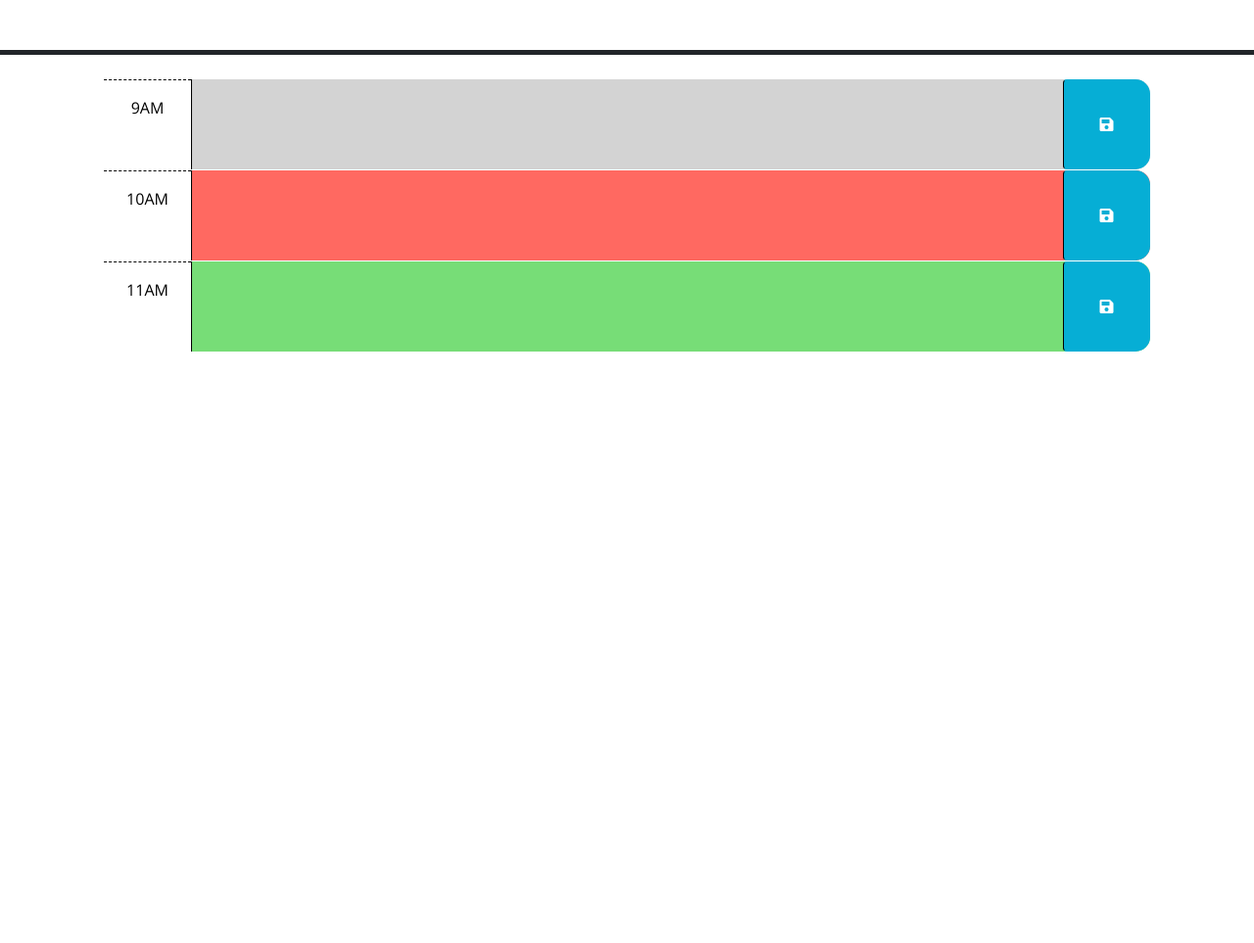
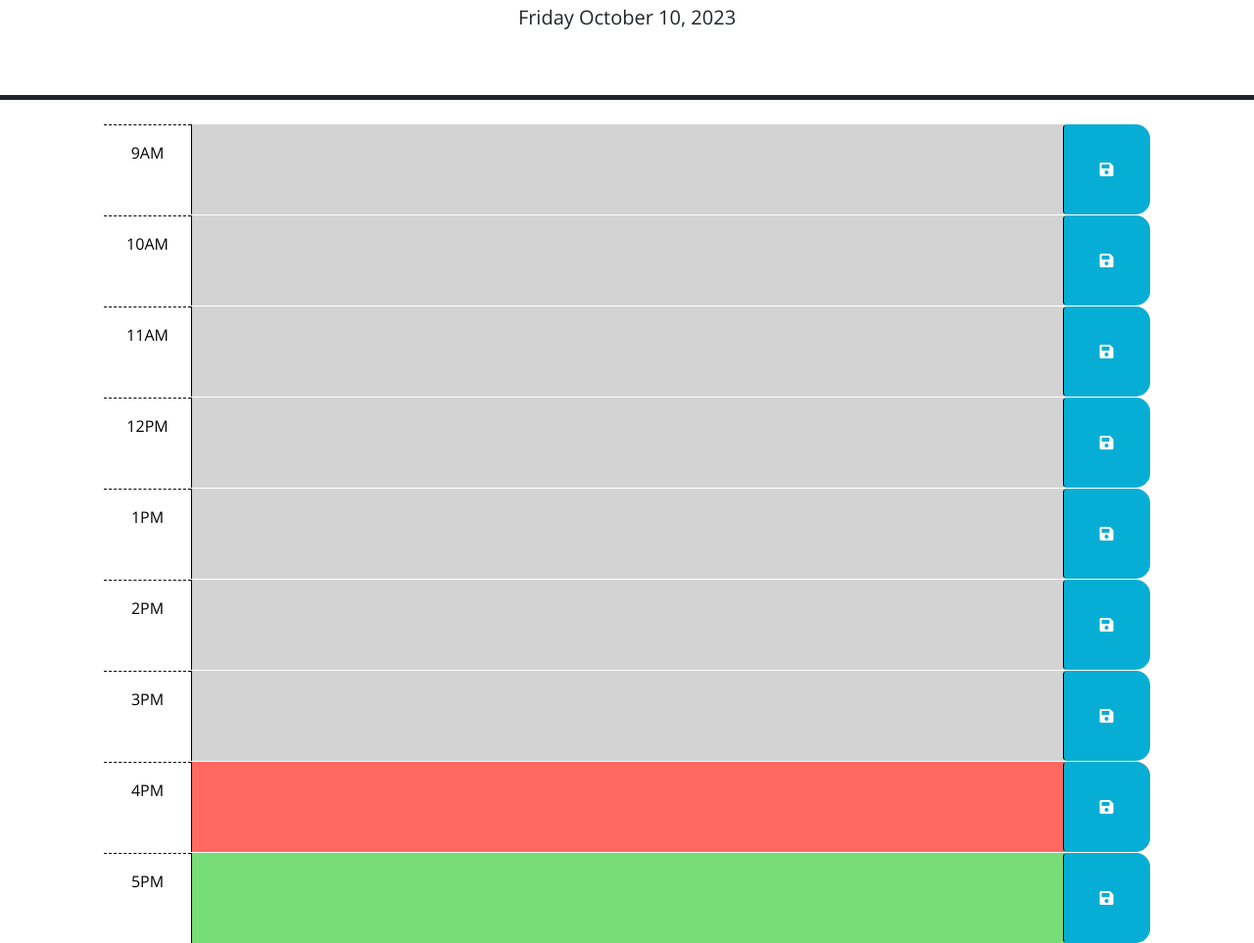
Before and after one commit to jalland/module_5_challenge, a plain HTML site: page index.html in a window 1280 px wide. Shown: the part 176-1139 px from the top of the page at 98% size. Before the commit the page ends 800 px from the top, so only its background shows below. Drawn offline with nearby package versions, Linux system fonts and the light colour scheme.

Commit message:
Initial protptype of application complete

```diff
--- a/Develop/script.js
+++ b/Develop/script.js
@@ -8,16 +8,50 @@ $(function () {
   // function? How can DOM traversal be used to get the "hour-x" id of the
   // time-block containing the button that was clicked? How might the id be
   // useful when saving the description in local storage?
+  $(".saveBtn").on("click",function(){
+    text = $(this).parent().children('textarea').val()
+    id = $(this).parent().attr('id');
+    localStorage.setItem(id,text)
+  })
+
+
   //
   // TODO: Add code to apply the past, present, or future class to each time
   // block by comparing the id to the current hour. HINTS: How can the id
   // attribute of each time-block be used to conditionally add or remove the
   // past, present, and future classes? How can Day.js be used to get the
   // current hour in 24-hour time?
+  hours = [9,10,11,12,13,14,15,16,17]
+  for(i=0;i<hours.length;i++){
+      if(dayjs().format("H")<hours[i]){
+        $("#hour-"+(i+9)).removeClass("past")
+        $("#hour-"+(i+9)).removeClass("present")
+        $("#hour-"+(i+9)).addClass("future")
+      }
+      else if(dayjs().format("H")==hours[i]){
+        $("#hour-"+(i+9)).removeClass("past")
+        $("#hour-"+(i+9)).addClass("present")
+        $("#hour-"+(i+9)).removeClass("future")
+      }
+      else if (dayjs().format("H")>hours[i]){
+        $("#hour-"+(i+9)).addClass("past")
+        $("#hour-"+(i+9)).removeClass("present")
+        $("#hour-"+(i+9)).removeClass("future")
+      }
+  }
   //
   // TODO: Add code to get any user input that was saved in localStorage and set
   // the values of the corresponding textarea elements. HINT: How can the id
   // attribute of each time-block be used to do this?
+  hours = [9,10,11,12,13,14,15,16,17]
+  for(i=0;i<hours.length;i++){
+    currentText = localStorage.getItem("hour-"+(i+9))
+    if(currentText !== null ){
+      $("#hour-"+(i+9)).children('textarea').text(currentText)
+    }
+  }
+
   //
   // TODO: Add code to display the current date in the header of the page.
+  $("#currentDay").text(dayjs().format("dddd MMMM M, YYYY"))
 });
--- a/Develop/index.html
+++ b/index.html
@@ -18,7 +18,10 @@
       href="https://fonts.googleapis.com/css?family=Open+Sans&display=swap"
       rel="stylesheet"
     />
-    <link rel="stylesheet" href="style.css" />
+    <link rel="stylesheet" href="./Develop/style.css" />
+    <script src="https://ajax.googleapis.com/ajax/libs/jquery/3.7.1/jquery.min.js"></script>
+
+
     <title>Work Day Scheduler</title>
   </head>
 
@@ -66,6 +69,60 @@
         </button>
       </div>
 
+      <!-- Example of a future time block. The "future" class adds a green background color. -->
+      <div id="hour-12" class="row time-block future">
+        <div class="col-2 col-md-1 hour text-center py-3">12PM</div>
+        <textarea class="col-8 col-md-10 description" rows="3"> </textarea>
+        <button class="btn saveBtn col-2 col-md-1" aria-label="save">
+          <i class="fas fa-save" aria-hidden="true"></i>
+        </button>
+      </div>
+
+      <!-- Example of a future time block. The "future" class adds a green background color. -->
+      <div id="hour-13" class="row time-block future">
+        <div class="col-2 col-md-1 hour text-center py-3">1PM</div>
+        <textarea class="col-8 col-md-10 description" rows="3"> </textarea>
+        <button class="btn saveBtn col-2 col-md-1" aria-label="save">
+          <i class="fas fa-save" aria-hidden="true"></i>
+        </button>
+      </div>
+
+      <!-- Example of a future time block. The "future" class adds a green background color. -->
+      <div id="hour-14" class="row time-block future">
+        <div class="col-2 col-md-1 hour text-center py-3">2PM</div>
+        <textarea class="col-8 col-md-10 description" rows="3"> </textarea>
+        <button class="btn saveBtn col-2 col-md-1" aria-label="save">
+          <i class="fas fa-save" aria-hidden="true"></i>
+        </button>
+      </div>
+
+      <!-- Example of a future time block. The "future" class adds a green background color. -->
+      <div id="hour-15" class="row time-block future">
+        <div class="col-2 col-md-1 hour text-center py-3">3PM</div>
+        <textarea class="col-8 col-md-10 description" rows="3"> </textarea>
+        <button class="btn saveBtn col-2 col-md-1" aria-label="save">
+          <i class="fas fa-save" aria-hidden="true"></i>
+        </button>
+      </div>
+
+      <!-- Example of a future time block. The "future" class adds a green background color. -->
+      <div id="hour-16" class="row time-block future">
+        <div class="col-2 col-md-1 hour text-center py-3">4PM</div>
+        <textarea class="col-8 col-md-10 description" rows="3"> </textarea>
+        <button class="btn saveBtn col-2 col-md-1" aria-label="save">
+          <i class="fas fa-save" aria-hidden="true"></i>
+        </button>
+      </div>
+
+      <!-- Example of a future time block. The "future" class adds a green background color. -->
+      <div id="hour-17" class="row time-block future">
+        <div class="col-2 col-md-1 hour text-center py-3">5PM</div>
+        <textarea class="col-8 col-md-10 description" rows="3"> </textarea>
+        <button class="btn saveBtn col-2 col-md-1" aria-label="save">
+          <i class="fas fa-save" aria-hidden="true"></i>
+        </button>
+      </div>
+
     <script src="https://code.jquery.com/jquery-3.4.1.min.js"></script>
     <script
       src="https://cdn.jsdelivr.net/npm/dayjs@1.11.3/dayjs.min.js"
@@ -73,6 +130,6 @@
       crossorigin="anonymous"
     ></script>
 
-    <script src="script.js"></script>
+    <script src="./Develop/script.js"></script>
   </body>
 </html>
```
